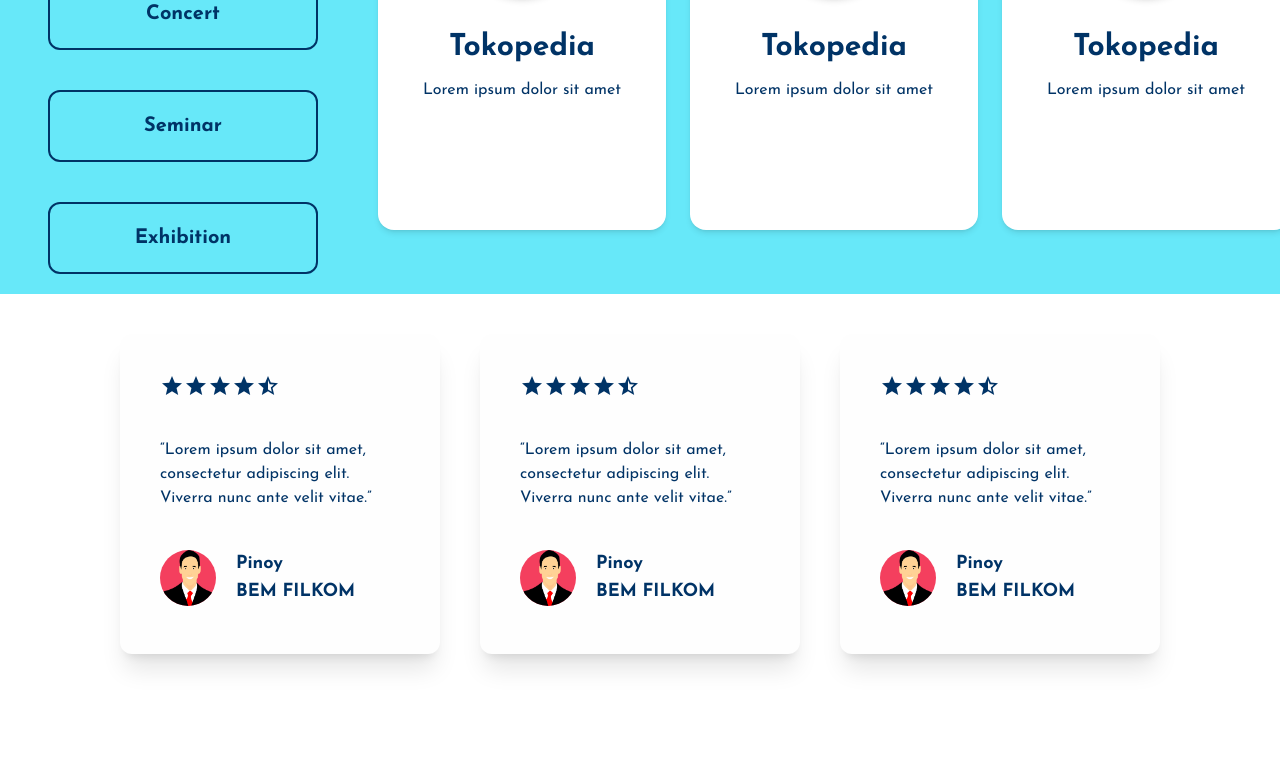
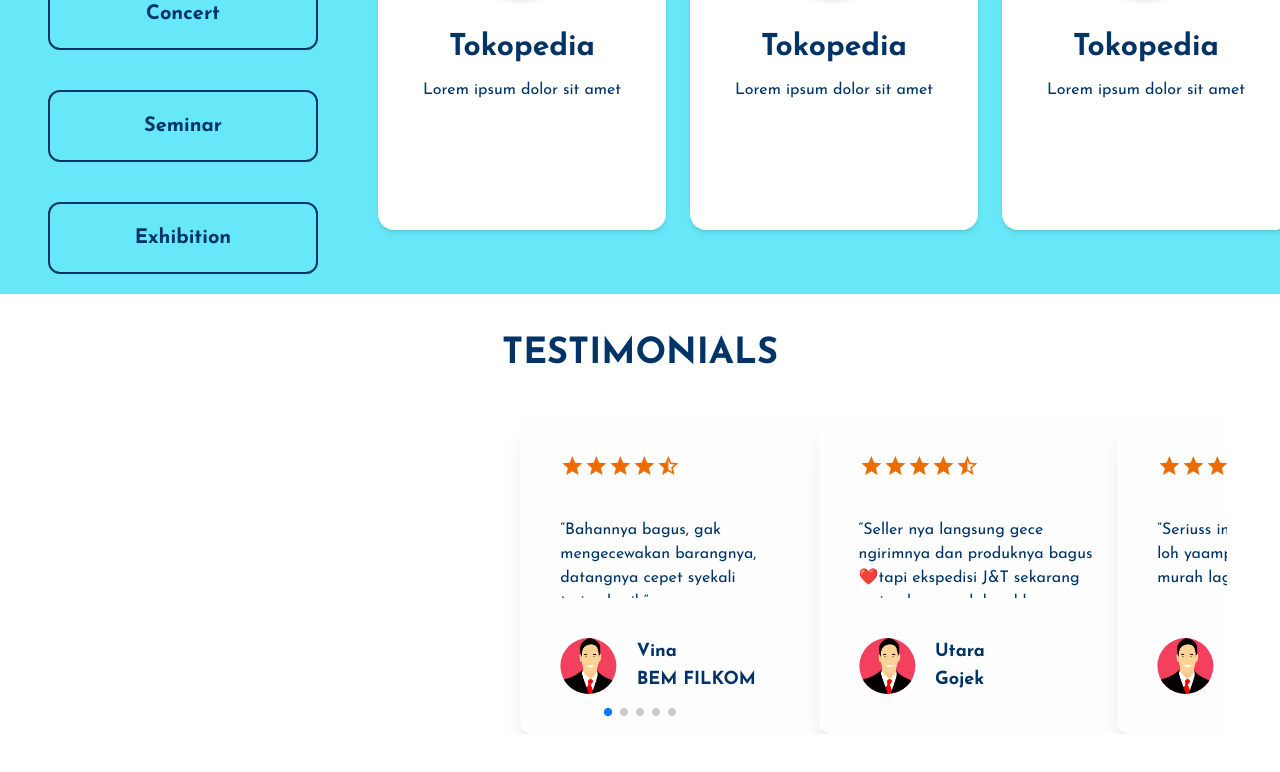
Before and after one commit to Wildanzr/FE-Event-, a React (Vite) app: page / in a window 1280 px wide. Shown: the part 2105-2877 px from the top of the page. Before the commit the page ends 2799 px from the top, so only its background shows below. Built offline with nearby package versions, Linux system fonts and the light colour scheme.

Commit message:
#18 - Testimonials desktop view

```diff
--- a/src/components/main/PopularCompanies.jsx
+++ b/src/components/main/PopularCompanies.jsx
@@ -11,7 +11,7 @@
   return (
     <div className="flex flex-col bg-white m-auto p-auto text-[#003366]">
       <div className="flex flex-col">
-        <h1 className="flex justify-center items-center font-bold text-4xl">
+        <h1 className="flex justify-center items-center font-bold text-4xl uppercase">
           Company
         </h1>
         <a href="" className="self-end justify-end justify-items-end text-xl pb-3 mx-5 hover:font-bold duration-300">See all {">"}</a>
--- a/src/components/main/PopularEvents.jsx
+++ b/src/components/main/PopularEvents.jsx
@@ -23,9 +23,9 @@
   return (
     <div className="w-full bg-cyan-300 text-[#003366]">
       <div className="flex flex-col pt-5">
-        <h1 className="flex justify-center items-center font-bold text-4xl">
+        <h2 className="flex justify-center items-center font-bold text-4xl uppercase">
           Event
-        </h1>
+        </h2>
         <a
           href=""
           className="self-end justify-end justify-items-end text-xl pb-3 mx-5 hover:font-bold duration-300"
--- a/src/components/main/Testimonials.jsx
+++ b/src/components/main/Testimonials.jsx
@@ -1,37 +1,91 @@
 import { Swiper, SwiperSlide } from "swiper/react";
+import { Pagination } from "swiper";
 import CardTestimony from "../util/CardTestimony";
 
-import Avatar from "../../images/avatar.png"
+import Avatar from "../../images/avatar.png";
 
 import "swiper/css";
+import "swiper/css/pagination";
 
 const Testimonials = () => {
+  const testimonies = [
+    {
+      rate: 9,
+      testi:
+        "Bahannya bagus, gak mengecewakan barangnya, datangnya cepet syekali terimakasih",
+      pic: "src/images/avatar.png",
+      name: "Vina",
+      org: "BEM FILKOM",
+    },
+    {
+      rate: 9,
+      testi:
+        "Seller nya langsung gece ngirimnya dan produknya bagus❤️tapi ekspedisi J&T sekarang sering bermasalah yahh Bahannya bagus, gak mengecewakan barangnya, datangnya cepet syekali terimakasih",
+      pic: "src/images/avatar.png",
+      name: "Utara",
+      org: "Gojek",
+    },
+    {
+      rate: 10,
+      testi:
+        "Seriuss ini bagus bgtt lucu gitu loh yaampun, mana harganya murah lagi dan terjangkau",
+      pic: "src/images/avatar.png",
+      name: "Wildann",
+      org: "Tokopedia",
+    },
+    {
+      rate: 8,
+      testi:
+        "Bagus bgt produknya dan emg udh kepengen beli dr kapan tau. Pengiriman agak lama tapi ini bukan salah sellernya ya",
+      pic: "src/images/avatar.png",
+      name: "Dilla",
+      org: "MalangFood",
+    },
+    {
+      rate: 9,
+      testi:
+        "sorry gak ad fotonya. punya ponakan udh dkasih gak sempet kefoto tp barangnya oke punyaaaa😍😍😍",
+      pic: "src/images/avatar.png",
+      name: "Wisnu",
+      org: "Boss NFT",
+    },
+  ];
+
   return (
-    <div className="flex flex-row w-full justify-center items-center my-10">
-      <CardTestimony
-        rate={9}
-        testi="Lorem ipsum dolor sit amet, consectetur adipiscing elit. Viverra nunc ante velit vitae."
-        name="Pinoy"
-        pic={Avatar}
-        org="BEM FILKOM"
-        className="mx-10"
-      />
-      <CardTestimony
-        rate={9}
-        testi="Lorem ipsum dolor sit amet, consectetur adipiscing elit. Viverra nunc ante velit vitae."
-        name="Pinoy"
-        pic={Avatar}
-        org="BEM FILKOM"
-        className="mx-10"
-      />
-      <CardTestimony
-        rate={9}
-        testi="Lorem ipsum dolor sit amet, consectetur adipiscing elit. Viverra nunc ante velit vitae."
-        name="Pinoy"
-        pic={Avatar}
-        org="BEM FILKOM"
-        className="mx-10"
-      />
+    <div className="flex flex-col w-full justify-center items-center my-10">
+      <div className="flex items-center justify-center">
+        <h2 className="flex justify-center items-center font-bold text-4xl">
+          TESTIMONIALS
+        </h2>
+      </div>
+
+      <div className="flex flex-row w-11/12 items-center justify-center">
+        <Swiper
+          slidesPerView={4}
+          centeredSlides={true}
+          spaceBetween={20}
+          grabCursor={true}
+          pagination={{
+            clickable: true,
+          }}
+          modules={[Pagination]}
+          className="mySwiper w-full my-10"
+        >
+          {testimonies.map((res, id) => {
+            return (
+              <SwiperSlide key={id}>
+                <CardTestimony
+                  rate={res.rate}
+                  testi={res.testi}
+                  pic={res.pic}
+                  name={res.name}
+                  org={res.org}
+                />
+              </SwiperSlide>
+            );
+          })}
+        </Swiper>
+      </div>
     </div>
   );
 };
--- a/src/components/util/CardTestimony.jsx
+++ b/src/components/util/CardTestimony.jsx
@@ -1,27 +1,25 @@
 import StarIcon from '@mui/icons-material/Star'
 import StarHalfIcon from '@mui/icons-material/StarHalf'
+
+import "../../css/HideScrollBar.css"
 
 const CardTestimony = ({rate, testi, name, pic, org}) => {
 
     const isEven = rate % 2 == 0 ? true : false
     const rating = isEven ? rate / 2 : rate / 2 - 0.5
-    const rateData = []
-    for (var i = 0; i < rating; i++) {
-        rateData[i] = i
-    }
 
 
     return (
         <div className="flex flex-col w-80 h-80 bg-[#fefefe] rounded-xl shadow-xl mx-5">
             <div className="flex mx-10 my-10">
-                {rateData.map((id) => {
+                {Array.from(Array(rating), (i, e) => {
                     return (
-                        <StarIcon key={id} />
+                        <StarIcon color="warning" key={e} />
                     )
                 })}
-                {isEven ? "" : <StarHalfIcon/>}
+                {isEven ? "" : <StarHalfIcon color="warning" />}
             </div>
-            <div className="flex justify-start mx-10">
+            <div className="flex justify-start mx-10 h-full overflow-y-auto hide-scroll-bar">
                 <p>“{testi}”</p>
             </div>
             <div className="flex flex-row justify-start mx-10 my-10">
```
Also changed, not shown: notes.txt.
